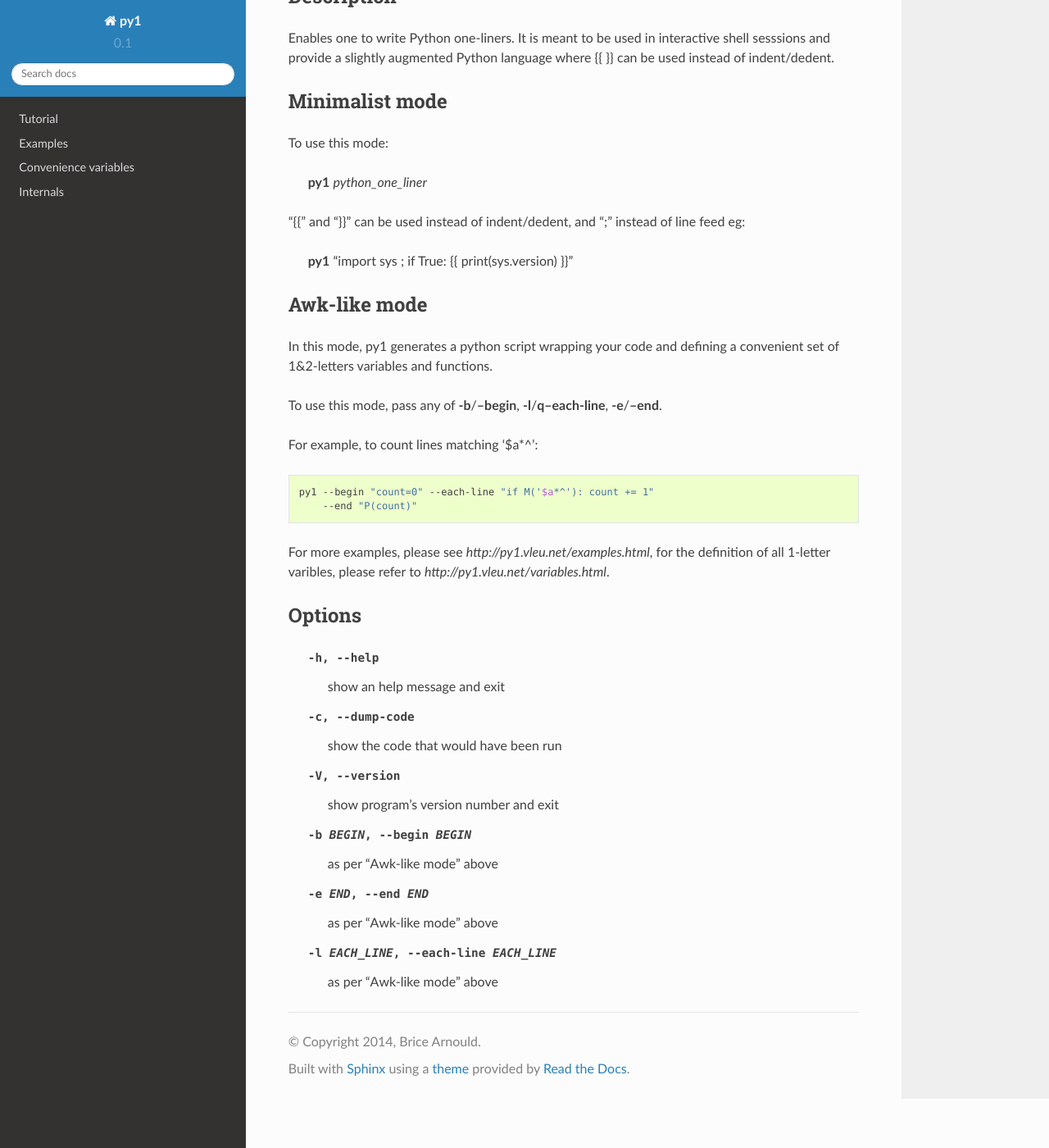
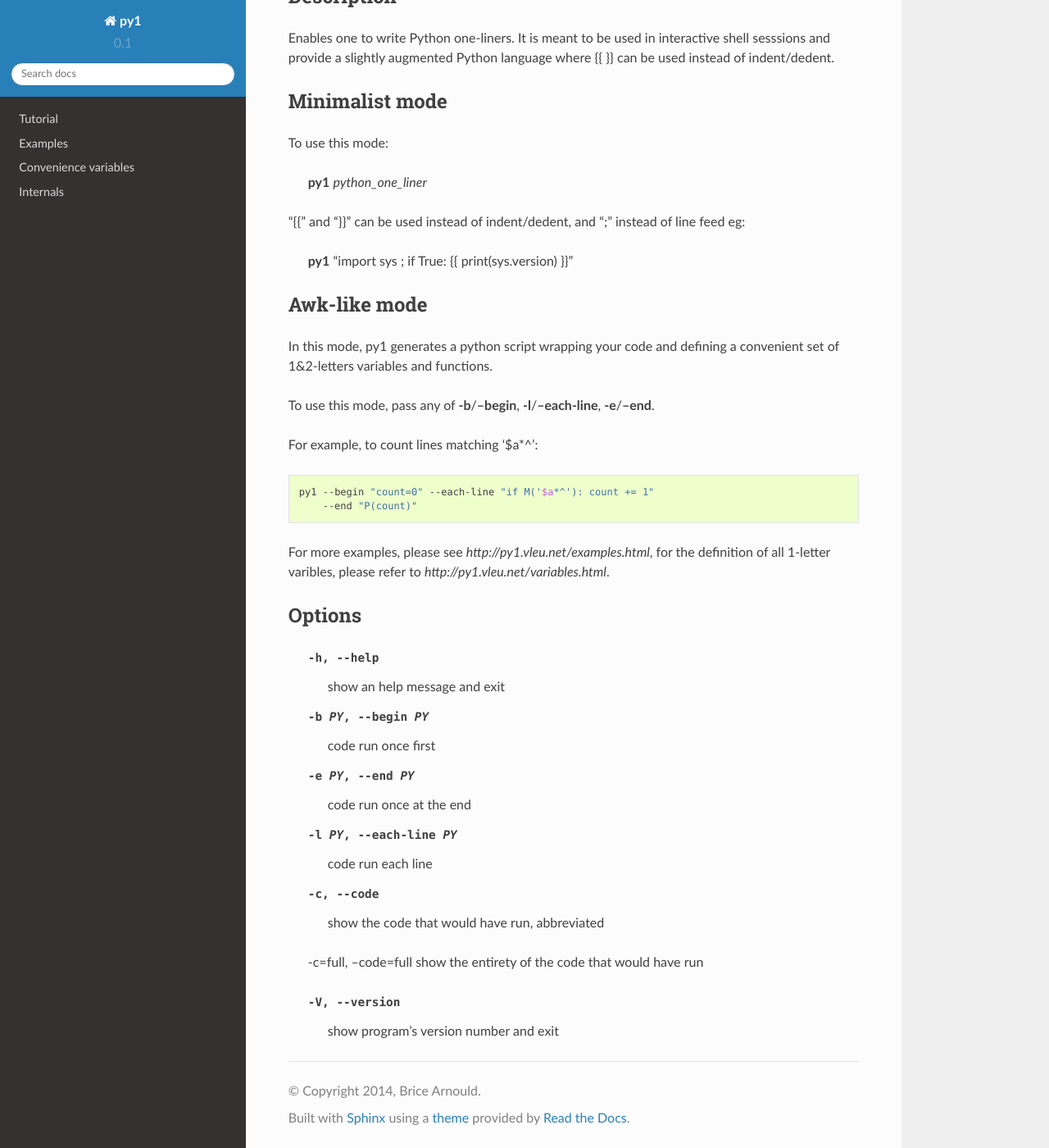
Before and after one commit to unbrice/py1, a Sphinx documentation site: the page built from docs/man.rst, in a window 1280 px wide and 1400 px high, scrolled down 285 px. Shown: the whole window at 82% size. Built offline with Sphinx 7.4.7 and the Read the Docs theme 2.0.0, drawn with Linux system fonts in a browser that asks for light colours.

```diff
--- a/docs/examples.rst
+++ b/docs/examples.rst
@@ -57,5 +57,5 @@ Given a file of '$name $value', with name being repeated, sum the values for eac
 
 .. code:: bash
 
-    py1 -b 'd=defaultdict(int)' -l 'd[L[0]] += int(L[1])'
+    py1 -b 'd=defaultdict(int)' -l 'd[W[0]] += int(W[1])'
         -e 'for n, v in d: P(n, v)'
--- a/docs/man.rst
+++ b/docs/man.rst
@@ -29,7 +29,7 @@ Awk-like mode
 
 In this mode, py1 generates a python script wrapping your code and defining a convenient set of 1&2-letters variables and functions.
 
-To use this mode, pass any of **-b**/**--begin**, **-l**/**q--each-line**, **-e**/**--end**.
+To use this mode, pass any of **-b**/**--begin**, **-l**/**--each-line**, **-e**/**--end**.
 
 For example, to count lines matching '$a*^':
 
@@ -43,14 +43,16 @@ For more examples, please see `http://py1.vleu.net/examples.html`, for the defin
 Options
 -------
 
-  -h, --help            show an help message and exit
+  -h, --help             show an help message and exit
 
-  -c, --dump-code       show the code that would have been run
+  -b PY, --begin PY      code run once first
 
-  -V, --version         show program's version number and exit
+  -e PY, --end PY        code run once at the end
 
-  -b BEGIN, --begin BEGIN   as per "Awk-like mode" above
+  -l PY, --each-line PY  code run each line
 
-  -e END, --end END   as per "Awk-like mode" above
+  -c, --code             show the code that would have run, abbreviated
 
-  -l EACH_LINE, --each-line EACH_LINE   as per "Awk-like mode" above
+  -c=full, --code=full   show the entirety of the code that would have run
+
+  -V, --version          show program's version number and exit
```
Also changed, not shown: 2 other files.
